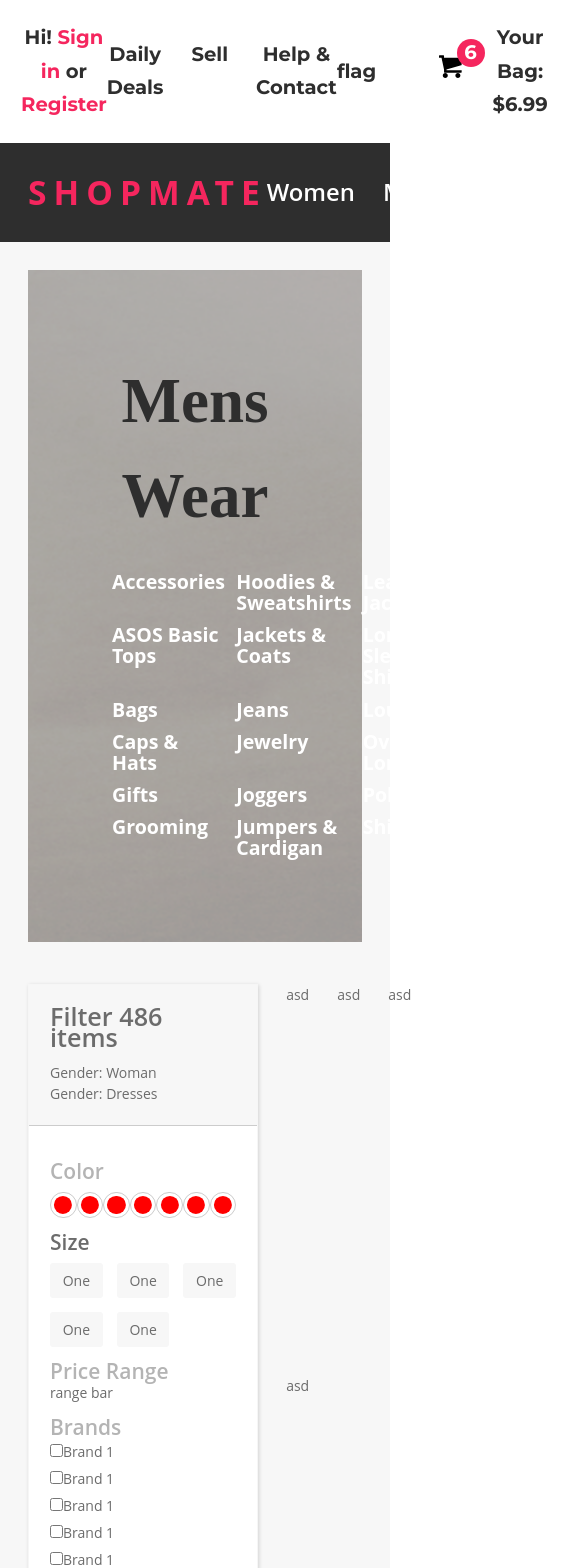
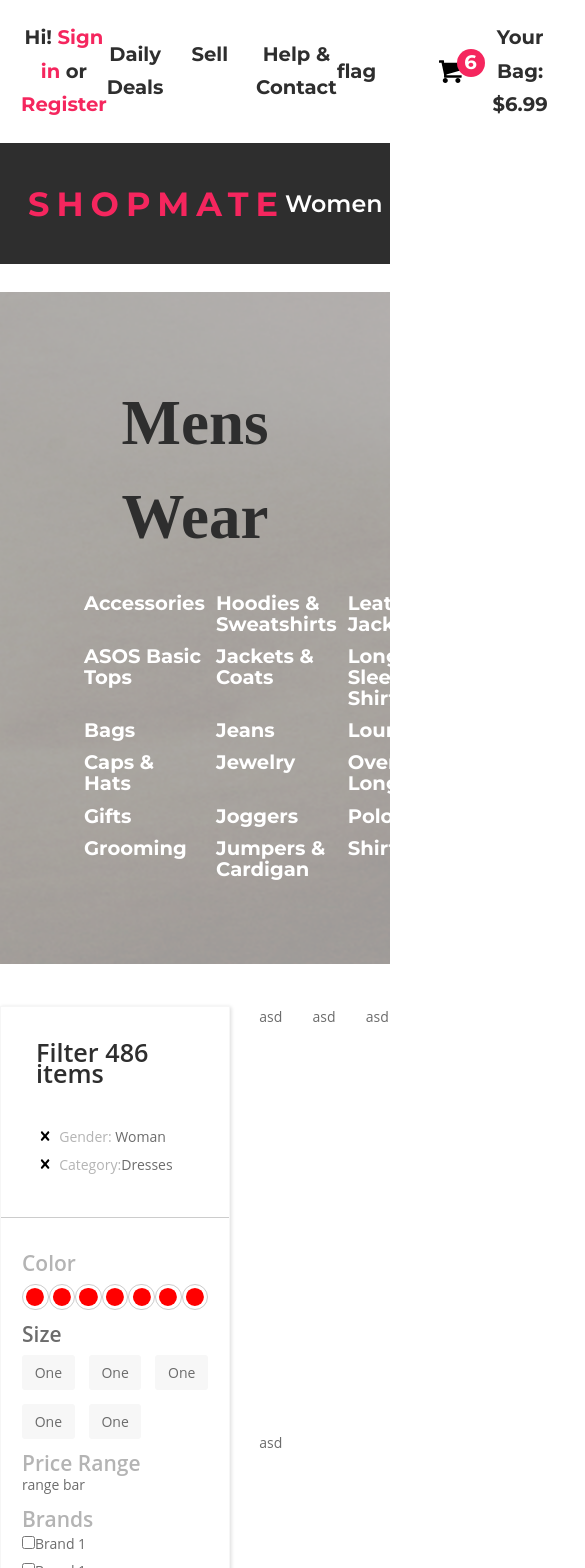
Before and after one commit to luiejohn/challenge, a React (Create React App) app: page / in a window 390 px wide. Shown: the top 1568 px of the page, 585 px wide, since content can reach past the window. Built offline with nearby package versions, Linux system fonts and the light colour scheme; a web font is replaced by a local one.

Commit message:
layed out fonts on filter section and added container center class on layout.js

```diff
--- a/src/App.scss
+++ b/src/App.scss
@@ -110,3 +110,9 @@ h2 {
   margin: 2rem 0;
   font-size: 2.4rem;
 }
+
+h3 {
+  font-family: 'Montserrat';
+  line-height: 150%;
+  font-size: 1.8rem;
+}
--- a/src/Layout/Layout.js
+++ b/src/Layout/Layout.js
@@ -13,11 +13,11 @@ const Layout = () => {
         <Fragment>
             <Navigation />
 
-            <div className="content">
-                <Switch>
-                    <Route exact path="/" component={Home}/>
-                </Switch>
-            </div>
+            <div className="container-center">
+                    <Switch>
+                        <Route exact path="/" component={Home}/>
+                    </Switch>
+                </div>
             <Footer />
         </Fragment>
     )
--- a/src/Layout/Layout.scss
+++ b/src/Layout/Layout.scss
@@ -1,8 +1,96 @@
-.content {
-    margin: 0 auto;
-    padding: 2rem;
-    // border: 1px solid #ccc;
-    background-color: #f7f7f7;
+// .content {
 
-    // min-height: 50rem;
-}
+//     padding: 2rem;
+//     background-color: #f7f7f7;
+// }
+
+// .container-center {
+//     width: 100%;
+//     display: block;
+//     position: relative;
+//     margin-right: auto;
+//     margin-left: auto;
+// }
+
+.container-center {
+    // padding-right: 15px;
+    // padding-left: 15px;
+    margin-right: auto;
+    margin-left: auto;
+    // padding: 2rem;
+    padding-top: 2rem;
+  }
+
+  @media (min-width: 411px) {
+    .container-center {
+      width: 400px;
+    }
+
+  }
+
+  @media (min-width: 768px) {
+    .container-center {
+      width: 758px;
+    }
+  }
+
+  @media (min-width: 850px) {
+    .container-center {
+      width: 840px;
+    }
+  }
+
+
+  @media (min-width: 992px) {
+    .container-center {
+      width: 982px;
+    }
+  }
+
+  @media (min-width: 1100px) {
+    .container-center {
+      width: 1090px;
+    }
+  }
+
+  @media (min-width: 1200px) {
+    .container-center {
+      width: 1190px;
+    }
+  }
+
+  @media (min-width: 1300px) {
+    .container-center {
+      width: 1290px;
+    }
+  }
+
+  @media (min-width: 1400px) {
+    .container-center {
+      width: 1390px;
+    }
+  }
+
+  @media (min-width: 1600px) {
+    .container-center {
+      width: 1590px;
+    }
+  }
+
+//   @media (min-width: 1700px) {
+//     .container-center {
+//       width: 1680px;
+//     }
+//   }
+
+  @media (min-width: 1800px) {
+    .container-center {
+      width: 1790px;
+    }
+  }
+
+//   @media (min-width: 1900px) {
+//     .container-center {
+//       width: 1880px;
+//     }
+//   }
--- a/src/components/common/Filter/Filter.js
+++ b/src/components/common/Filter/Filter.js
@@ -1,6 +1,7 @@
 import React, { Fragment } from 'react';
 
 import './Filter.scss';
+import svg from '../../../assets/Icon/sprite.svg';
 
 const Filter =  ({ className }) => {
 
@@ -10,8 +11,27 @@ const Filter =  ({ className }) => {
                 <div className="filter__header">
                     <div className="filter__header-text">Filter 486 items</div>
 
-                    <div>Gender: Woman</div>
-                    <div>Gender: Dresses</div>
+                    <div className="filter__header-gender">
+                        <svg className="filter__header-icon">
+                            <use xlinkHref={`${svg}#icon-cross`}/>
+                        </svg>
+                        <div>
+                            <span>Gender: </span>
+                             Woman
+                        </div>
+                    </div>
+                    <div className="filter__header-cat">
+                        <svg className="filter__header-icon">
+                            <use xlinkHref={`${svg}#icon-cross`}/>
+                        </svg>
+                        <div>
+                            <span>
+                                Category:
+                            </span>
+                             Dresses
+                        </div>
+
+                    </div>
                 </div>
 
                 <div className="filter__range">
--- a/src/components/common/Filter/Filter.scss
+++ b/src/components/common/Filter/Filter.scss
@@ -4,7 +4,7 @@
     align-items: center;
 
 
-    padding: 1.5rem;
+    padding: 2.5rem;
     border-bottom: 1px solid #ccc;
 
     & > * {
@@ -15,10 +15,27 @@
     &-text {
         font-size: 1.8rem;
         font-weight: 600;
-        margin-bottom: 1rem;
+        color: #2E2E2E;
+        margin-bottom: 3rem;
+    }
 
+    &-gender, &-cat {
+        display: flex;
+        align-items: center;
+        margin-bottom: .5rem;
+        // font-size: 1.5rem;
+    }
 
+    &-gender span, &-cat span {
+        color: #b4b4b4;
     }
+
+    &-icon {
+        width: 1.3rem;
+        height: 1.3rem;
+        margin-right: 5px;
+    }
+
 }
 
 .filter__range {
--- a/src/components/common/categoryList/categoryList.scss
+++ b/src/components/common/categoryList/categoryList.scss
@@ -22,6 +22,8 @@
         grid-template-rows: repeat(6, min-content);
         grid-template-columns: repeat(3, 1fr);
         grid-gap: .8rem;
+        font-family: 'Montserrat';
+
 
         padding-top: 2rem;
         color: #fff;
@@ -29,5 +31,10 @@
         font-weight: 700;
         text-align: left;
         align-content: flex-start;
+
+
+        & > * {
+            cursor: pointer;
+        }
     }
 }
--- a/src/components/common/footer/footer.js
+++ b/src/components/common/footer/footer.js
@@ -24,17 +24,17 @@ const footer = () => {
                     </div>
                     <div>
                         <svg className="footer__icons-icon">
-                            <use xlinkHref={`${svg}#icon-instagram`} />
-                        </svg>
-                    </div>
-                    <div>
-                        <svg className="footer__icons-icon">
-                            <use xlinkHref={`${svg}#icon-instagram`} />
+                            <use xlinkHref={`${svg}#icon-pinterest`} />
                         </svg>
                     </div>
                     <div>
                         <svg className="footer__icons-icon">
                             <use xlinkHref={`${svg}#icon-twitter`} />
+                        </svg>
+                    </div>
+                    <div>
+                        <svg className="footer__icons-icon">
+                            <use xlinkHref={`${svg}#icon-facebook1`} />
                         </svg>
                     </div>
                 </div>
--- a/src/components/common/nav/nav.js
+++ b/src/components/common/nav/nav.js
@@ -63,7 +63,13 @@ const navigation = () => {
                     </nav>
 
                     <div className="navigation__nav__search">
-                        search
+                        <input type="text" placeholder="Search Anything" className="navigation__nav__search-input"/>
+                        <svg className="navigation__nav__search-iconx">
+                            <use xlinkHref={`${svg}#icon-cross`} />
+                        </svg>
+                        <svg className="navigation__nav__search-icon">
+                            <use xlinkHref={`${svg}#icon-magnifying-glass`} />
+                        </svg>
                     </div>
 
                     <div className="navigation__nav__bag-icon">
--- a/src/components/common/nav/nav.scss
+++ b/src/components/common/nav/nav.scss
@@ -1,6 +1,8 @@
 .navigation {
     display: flex;
     flex-direction: column;
+
+    font-family: 'Montserrat';
 
     &__cart {
         display: flex;
@@ -8,7 +10,7 @@
         align-items: center;
         padding: 1.5rem;
 
-        font-family: 'Montserrat';
+
         line-height: 240%;
         color: #2e2e2e;
 
@@ -61,6 +63,10 @@
                 position: relative;
                 cursor: pointer;
                 // width: 4rem;
+
+                display: flex;
+                justify-content: center;
+                align-items: center;
             }
 
             &-icon{
@@ -120,13 +126,123 @@
 
 
         &__search {
-            background-color: #f2f2f2;
-            padding: .8rem 3rem;
-            border-radius: 100px;
+            // background-color: #f2f2f2;
+            // padding: .8rem 3rem;
+            // border-radius: 100px;
+            position: relative;
+
+            width: 30rem;
+
+            &-input {
+                font-family: 'Montserrat';
+                width: 100%;
+                font-size: 1.3rem;
+                padding: 1.5rem 5.2rem;
+                border-radius: 100px;
+                border: none;
+                background-color: #b4b4b4;
+                color: #fff;
+
+                &::-webkit-input-placeholder{
+                    color: #fff;
+                }
+                &::-moz-placeholder{
+                    color: #fff;
+                }
+
+            }
+
+            &-input:focus{
+                outline: none;
+            }
+
+            //FOR X button
+            &-input:placeholder-shown + &-iconx {
+                opacity: 0;
+                visibility: hidden;
+            }
+
+            &-icon {
+                position: absolute;
+                top:50%;
+                left: 1.5rem;
+                transform: translateY(-50%);
+                width: 2.5rem;
+                height: 2.5rem;
+                fill: #fff;
+            }
+
+            &-iconx {
+                position: absolute;
+                top:50%;
+                right: 1.5rem;
+                transform: translateY(-50%);
+                width: 2rem;
+                height: 2rem;
+                fill: #fff;
+                cursor: pointer;
+
+                transition: all .3s;
+            }
+        }
 
 
-            width: 30rem;
+        &__bag {
+            display: flex;
+            align-items: center;
+
+            font-size: 1.4rem;
+            font-weight: 700;
+
+            & > *:not(:last-child) {
+                margin-right: 4.5rem;
+            }
+
+            &-sum{
+                display: flex;
+                align-items: center;
+
+
+                & > *:not(:last-child) {
+                    margin-right: 2rem;
+                }
+            }
+
+
+            &-icon-container{
+                position: relative;
+                cursor: pointer;
+                // width: 4rem;
+
+                display: flex;
+                justify-content: center;
+                align-items: center;
+            }
+
+            &-icon{
+                width: 1.8rem;
+                height: 1.8rem;
+            }
+
+            &-count{
+                display: flex;
+                justify-content: center;
+                align-items: center;
+
+                position: absolute;
+                top: -40%;
+                right: -80%;
+
+                height: 2rem;
+                width: 2rem;
+                color:#fff;
+                background-color: #f5265e;
+                border-radius: 50%;
+                padding: .5rem;
+            }
         }
+
+
 
     }
 }
--- a/src/index.scss
+++ b/src/index.scss
@@ -5,6 +5,7 @@ body {
   //   "Ubuntu", "Cantarell", "Fira Sans", "Droid Sans", "Helvetica Neue",
   //   sans-serif;
   font-family: 'Open Sans';
+  font-size: 1.2;
   color: #6c6c6c;
   line-height: 150%;
 
```
